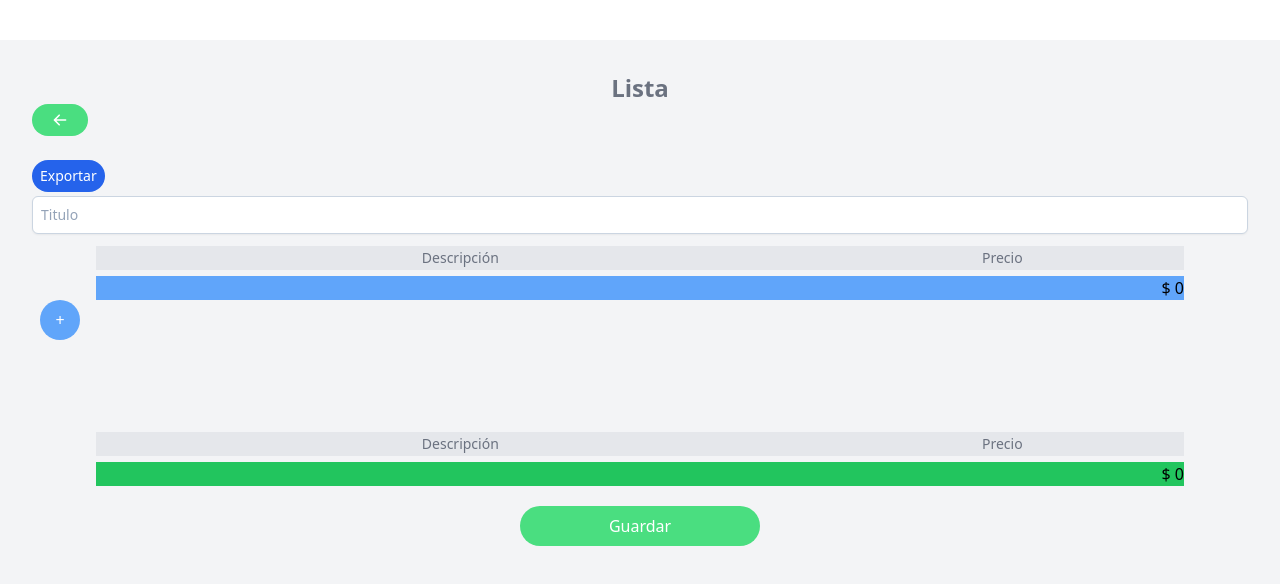
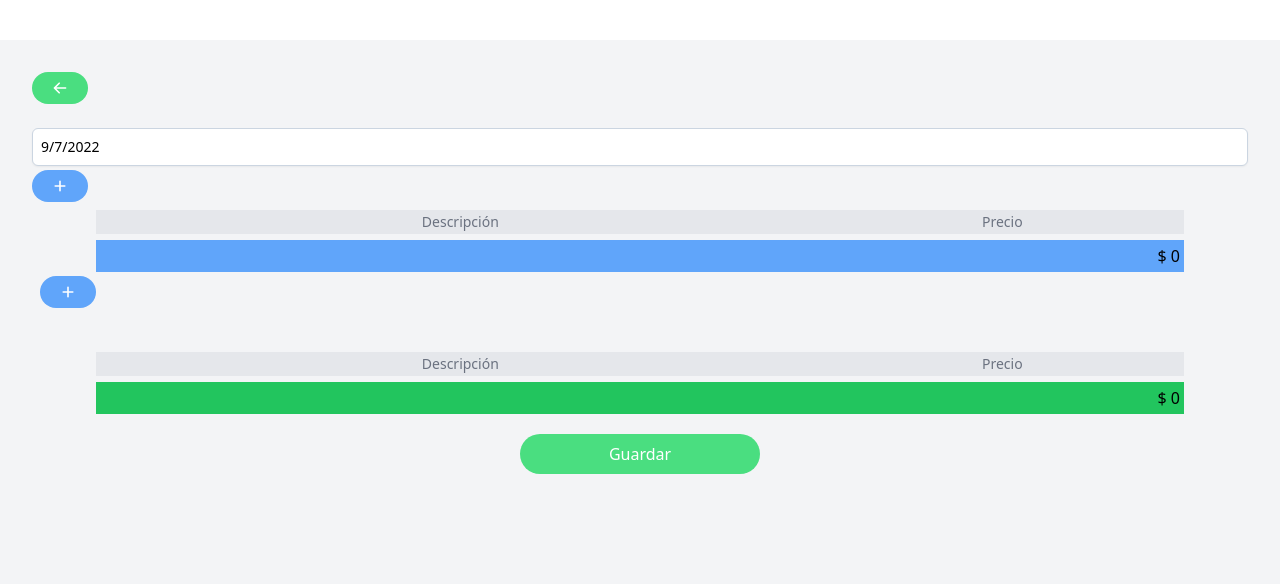
Before and after one commit to AkireL/shopping, a React (Vite) app: page /shopping/create in a window 1280 px wide. Shown: the top 584 px of the page. Built offline with nearby package versions, Linux system fonts and the light colour scheme.

Commit message:
fix cs and improvements

```diff
--- a/src/components/ImportItem.jsx
+++ b/src/components/ImportItem.jsx
@@ -94,14 +94,9 @@ function ImportItem({ onLoadList }) {
       </div>
       <ToastContainer
         position="top-left"
-        autoClose={5000}
-        hideProgressBar={false}
+        autoClose={10}
+        hideProgressBar={true}
         newestOnTop={false}
-        closeOnClick
-        rtl={false}
-        pauseOnFocusLoss
-        draggable
-        pauseOnHover
       />
 
       <button type="button" onClick={() => onClick()} className='bg-blue-800 hover:bg-blue-200 custom-link px-2 py-2'>Importar</button>
--- a/src/components/Item.jsx
+++ b/src/components/Item.jsx
@@ -3,7 +3,7 @@ import { useEffect, useState } from 'react';
 function Item(props) {
   const [unit] = useState(props.unit || 0);
   const [description, setDescription] = useState(props.description);
-  const [price, setPrice] = useState(props.price || 0);
+  const [price, setPrice] = useState(props.price || ''  );
   const [checked, setChecked] = useState(props.checked || false);
 
   useEffect(() => {
--- a/src/components/Table.jsx
+++ b/src/components/Table.jsx
@@ -7,7 +7,7 @@ function Table(props) {
         <div className="sm:overflow-x-auto sm:mx-6 lg:mx-8">
           <div className="inline-block w-full sm:px-6 lg:px-8">
             <div className="overflow-hidden">
-              <div className="table w-full mt-3 border">
+              <div className="table w-full border">
                 <div className="table-header-group bg-gray-200 text-gray-500">
                   <div className="table-row">
                     <div className="w-2/3 border text-center"></div>
@@ -35,10 +35,10 @@ function Table(props) {
           </div>
         </div>
       </div>
-      <div className={`text-right md:mx-16 ${props.head ? props.head : 'bg-blue-400'}`}>
+      <div className={`text-right md:mx-16 p-1 ${props.head ? props.head : 'bg-blue-400'}`}>
         ${' '}
         {props.listItems
-          .filter((item) => !!item.price)
+          .filter((item) => Boolean(item.price || 0))
           .reduce(
             (prev, curr) => parseFloat(prev) + parseFloat(curr.price),
             0
--- a/src/components/ViewCreate.jsx
+++ b/src/components/ViewCreate.jsx
@@ -1,7 +1,7 @@
 import { useEffect, useState } from 'react';
 import { v4 as uuidv4 } from 'uuid';
 import { Link, useParams } from 'react-router-dom';
-import { ArrowLeftIcon } from '@heroicons/react/solid';
+import { ArrowLeftIcon, PlusIcon } from '@heroicons/react/solid';
 import { ToastContainer, toast } from 'react-toastify';
 import 'react-toastify/dist/ReactToastify.css';
 import { KEY_DATA_OF_LOCAL_STORAGE } from '../constantes';
@@ -16,6 +16,7 @@ function ViewCreate() {
 
   useEffect(function () {
     if (!params.publicId) {
+      setTitle((new Date()).toLocaleDateString());
       return;
     }
 
@@ -25,7 +26,7 @@ function ViewCreate() {
 
     setPublicId(item.publicId);
     setListItems(item.listItems);
-    setTitle(item.title);
+    setTitle(item.title ?? new Date(item.createdAt).toLocaleDateString());
     setCreatedAt(item.createdAt ? new Date(item.createdAt) : createdAt);
   }, []);
 
@@ -53,7 +54,7 @@ function ViewCreate() {
   function handleAddNew() {
     setListItems([
       ...listItems,
-      { id: uuidv4(), unit: 0, description: '', price: 0},
+      { id: uuidv4(), unit: 0, description: '', price: ''},
     ]);
   }
 
@@ -122,9 +123,6 @@ function ViewCreate() {
 
   return (
     <div className="container mx-auto p-8 m-10 items-center min-h-screen bg-gray-100">
-      <h2 className="text-center font-bold text-gray-500 text-2xl">
-        Lista
-      </h2>
       <p className="pb-5">
         <Link
           to="/"
@@ -133,7 +131,6 @@ function ViewCreate() {
           <ArrowLeftIcon className="h-4 w-4"></ArrowLeftIcon>
         </Link>
       </p>
-      <button className="bg-blue-600 hover:bg-blue-200 custom-link px5-py-2" onClick={exporting}>Exportar</button>
       <label className="relative sm:block flex flex-col items-center">
         <span className="sr-only">Titulo</span>
         <span className="absolute inset-y-0 left-0 flex items-center pl-2">
@@ -147,18 +144,27 @@ function ViewCreate() {
           onChange={(e) => setTitle(e.target.value)}
         />
       </label>
+
+      <div className="pb-1 pt-1">
+        <a
+          onClick={handleAddNew}
+          className="bg-blue-400 hover:bg-blue-500  custom-link px-5 py-2"
+        >
+          <PlusIcon className="h-4 w-4"></PlusIcon>
+        </a>
+      </div>
       <Table listItems={listItems.filter(item => ! item.checked)} updateList={updateList} deleteItem={deleteItem}></Table>
 
-      <div className="flex flex-row pl-2">
-        <button
-          className="rounded-full bg-blue-400 text-white h-10 w-10 hover:bg-blue-500"
+      <div className="flex flex-row pl-2 pt-1">
+        <a
           onClick={handleAddNew}
+          className="bg-blue-400 hover:bg-blue-500  custom-link px-5 py-2"
         >
-          +
-        </button>
+          <PlusIcon className="h-4 w-4"></PlusIcon>
+        </a>
       </div>
 
-      <div className='pt-20'>
+      <div className='mt-10'>
         <Table head='bg-green-500' listItems={listItems.filter(item => item.checked)} updateList={updateList} deleteItem={deleteItem}></Table>
       </div>
 
@@ -173,14 +179,9 @@ function ViewCreate() {
 
       <ToastContainer
         position="top-left"
-        autoClose={5000}
-        hideProgressBar={false}
+        autoClose={10}
+        hideProgressBar={true}
         newestOnTop={false}
-        closeOnClick
-        rtl={false}
-        pauseOnFocusLoss
-        draggable
-        pauseOnHover
       />
     </div>
   );
--- a/src/components/ViewMain.jsx
+++ b/src/components/ViewMain.jsx
@@ -1,6 +1,8 @@
 import { useEffect, useState } from 'react';
 import { Link } from 'react-router-dom';
+import { v4 as uuidv4 } from 'uuid';
 import {
+  ClipboardCopyIcon,
   PencilAltIcon,
   PlusCircleIcon,
   TrashIcon,
@@ -21,6 +23,16 @@ function ViewMain() {
     let list = listShopping.filter((e) => e.publicId !== item.publicId);
     setListShopping([...list]);
     window.localStorage.setItem(KEY_DATA_OF_LOCAL_STORAGE, JSON.stringify(list));
+  }
+
+  function handleDuplicate(item) {
+    let newItem = {...JSON.parse(JSON.stringify(item)), publicId:uuidv4()};
+    newItem.listItems = newItem.listItems.map(function (row) {
+      return { ...row, id:uuidv4(), checked:false, price:''};
+    });
+
+    setListShopping([...listShopping, newItem]);
+    window.localStorage.setItem(KEY_DATA_OF_LOCAL_STORAGE, JSON.stringify([...listShopping, newItem]));
   }
 
   function sortDesc (a, b) {
@@ -65,7 +77,7 @@ function ViewMain() {
                   {item.listItems.length}
                 </td>
                 <td className="table-cell border w-15 text-right">
-                  ${item.listItems.reduce((prev, curr) => prev + curr.price, 0)}
+                  ${item.listItems.filter((item) => Boolean(item.price || 0)).reduce((prev, curr) => prev + curr.price || 0, 0)}
                 </td>
                 <td className="pl-2">
                   <Link
@@ -80,6 +92,12 @@ function ViewMain() {
                   >
                     <TrashIcon className="h-4 w-4"></TrashIcon>
                   </button>
+                  <button
+                    onClick={() => handleDuplicate(item)}
+                    className="custom-link bg-red-400 hover:bg-red-500"
+                  >
+                    <ClipboardCopyIcon className="h-4 w-4"></ClipboardCopyIcon>
+                  </button>
                 </td>
               </tr>
             ))}
```
